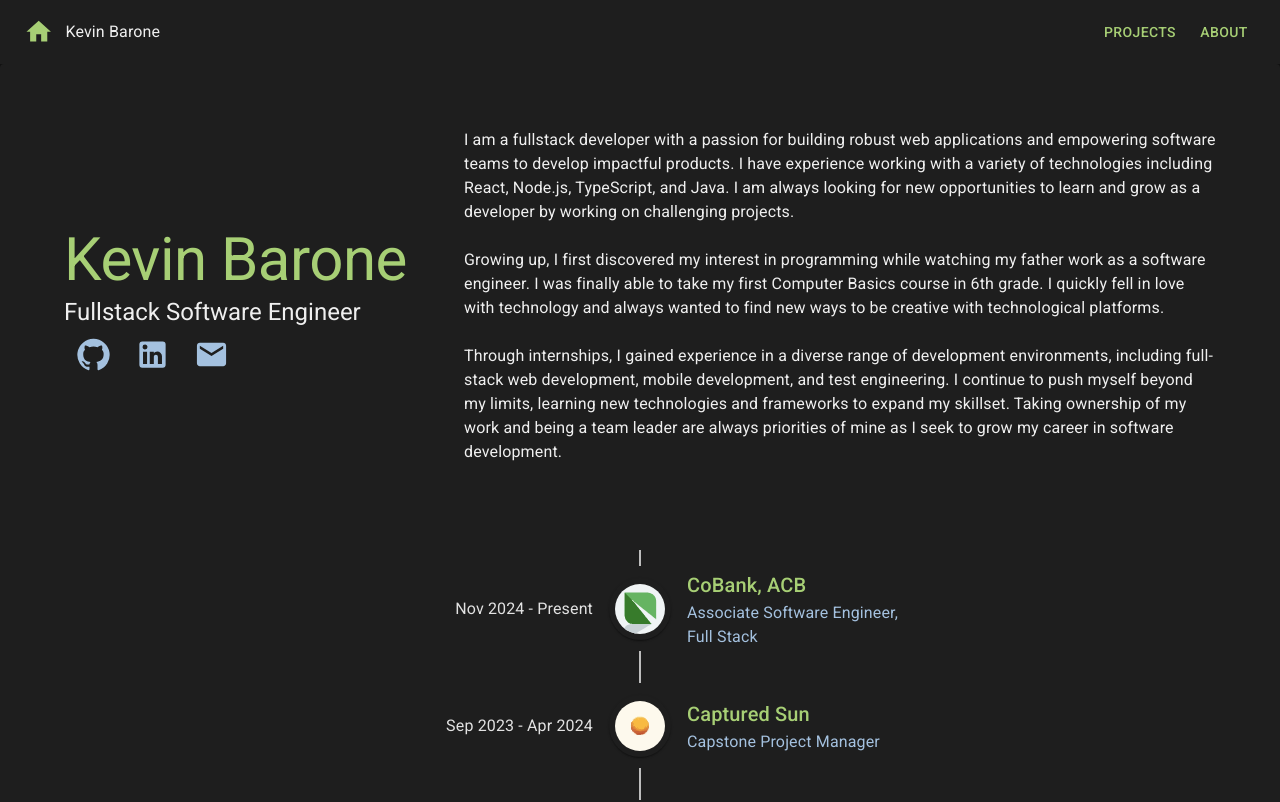
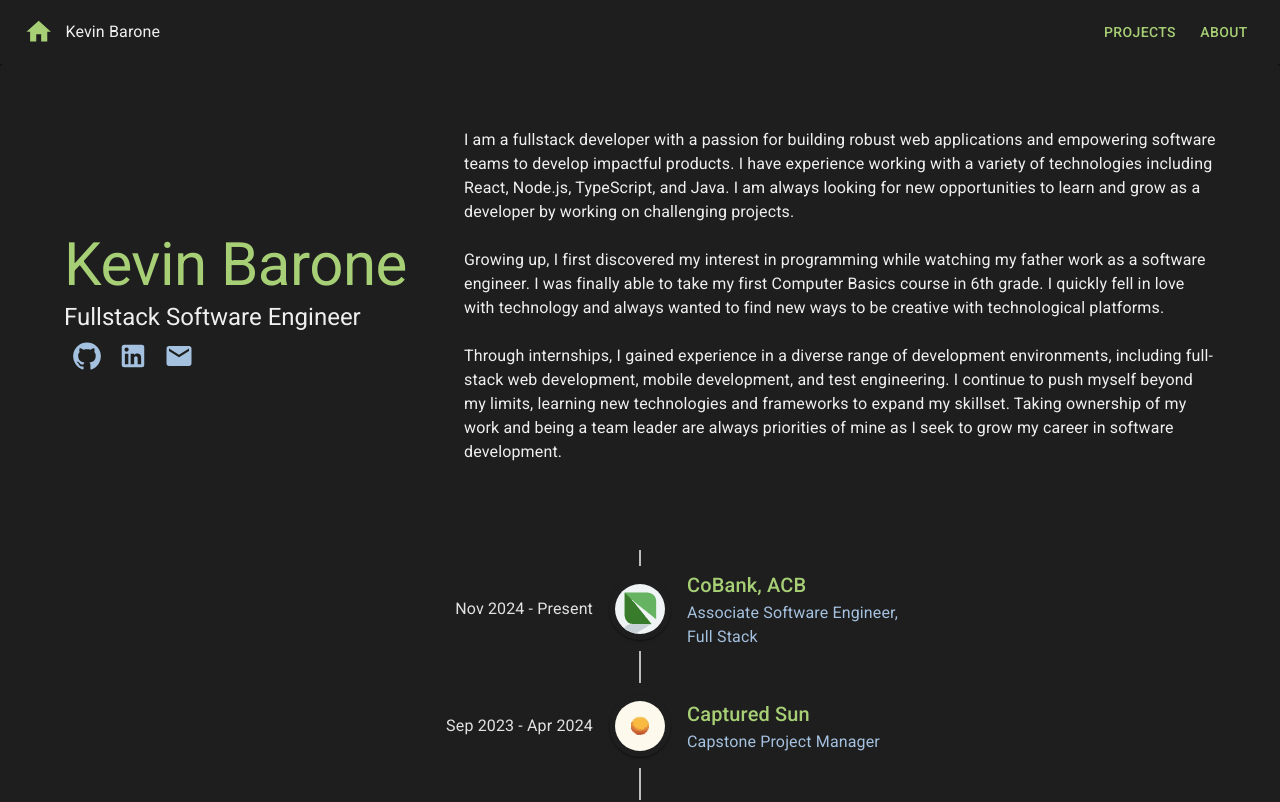
Before and after one commit to keba2993/react-portfolio, a React (Vite) app: page / in a window 1280 px wide. Shown: the top 802 px of the page. Built offline with nearby package versions, Linux system fonts and the light colour scheme.

Commit message:
minor updates to icons to try and fix sizing

```diff
--- a/src/components/Hero.tsx
+++ b/src/components/Hero.tsx
@@ -33,36 +33,32 @@ function Hero() {
 						display: 'flex',
 						alignItems: 'center',
 						justifyContent: 'flex-start',
-						marginTop: '0.5rem',
 					}}
 					disableGutters
 				>
 					<IconButton
-						size='large'
 						aria-label='nav-github'
 						color='secondary'
 						href='https://github.com/keba2993'
-						sx={{ margin: 0, paddingTop: '0' }}
+						sx={{ margin: 0 }}
 					>
 						<GitHub sx={{ fontSize: '1.25em' }} />
 					</IconButton>
 					<IconButton
-						size='large'
 						edge='end'
 						color='secondary'
 						aria-label='nav-linkedin'
 						href='https://www.linkedin.com/in/kbarone18/'
-						sx={{ margin: 0, paddingTop: '0' }}
+						sx={{ margin: 0 }}
 					>
 						<LinkedIn sx={{ fontSize: '1.25em' }} />
 					</IconButton>
 					<IconButton
-						size='large'
 						edge='end'
 						color='secondary'
 						aria-label='nav-email'
 						href='mailto:kevinbarone18@gmail.com'
-						sx={{ margin: 0, paddingTop: '0' }}
+						sx={{ margin: 0 }}
 					>
 						<Email sx={{ fontSize: '1.25em' }} />
 					</IconButton>
```
